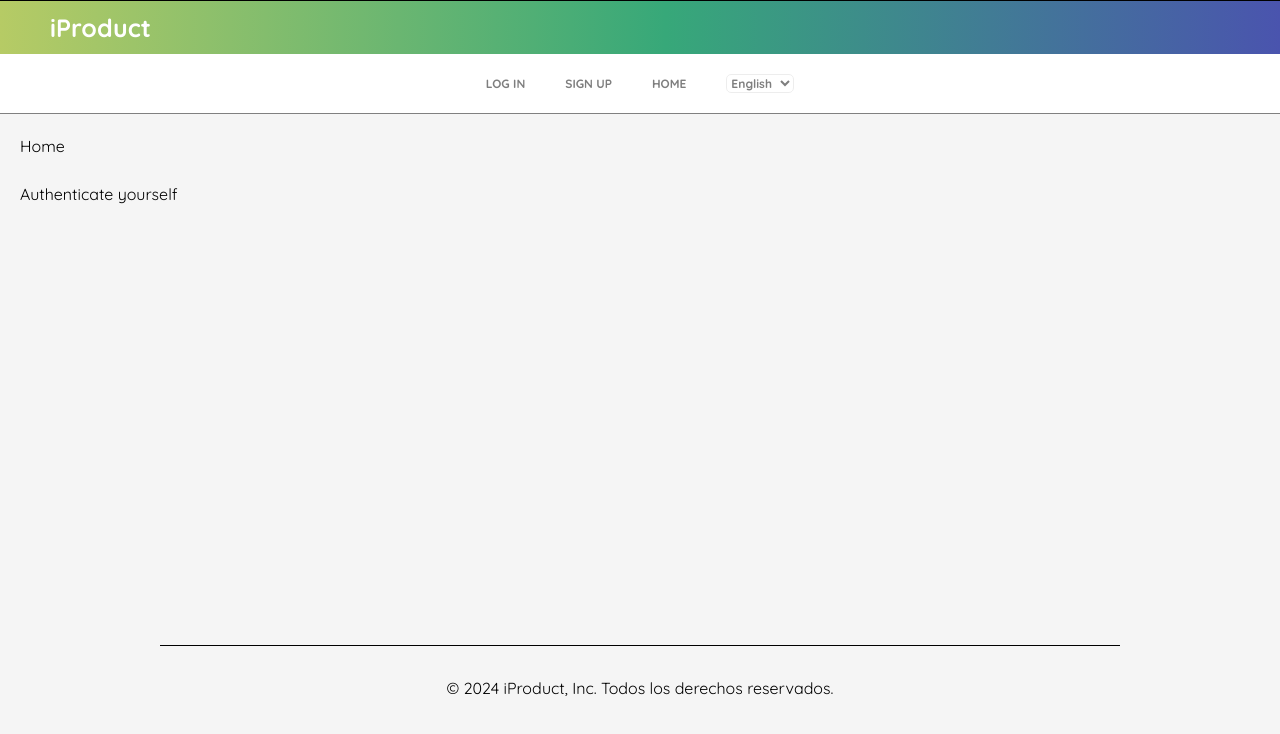
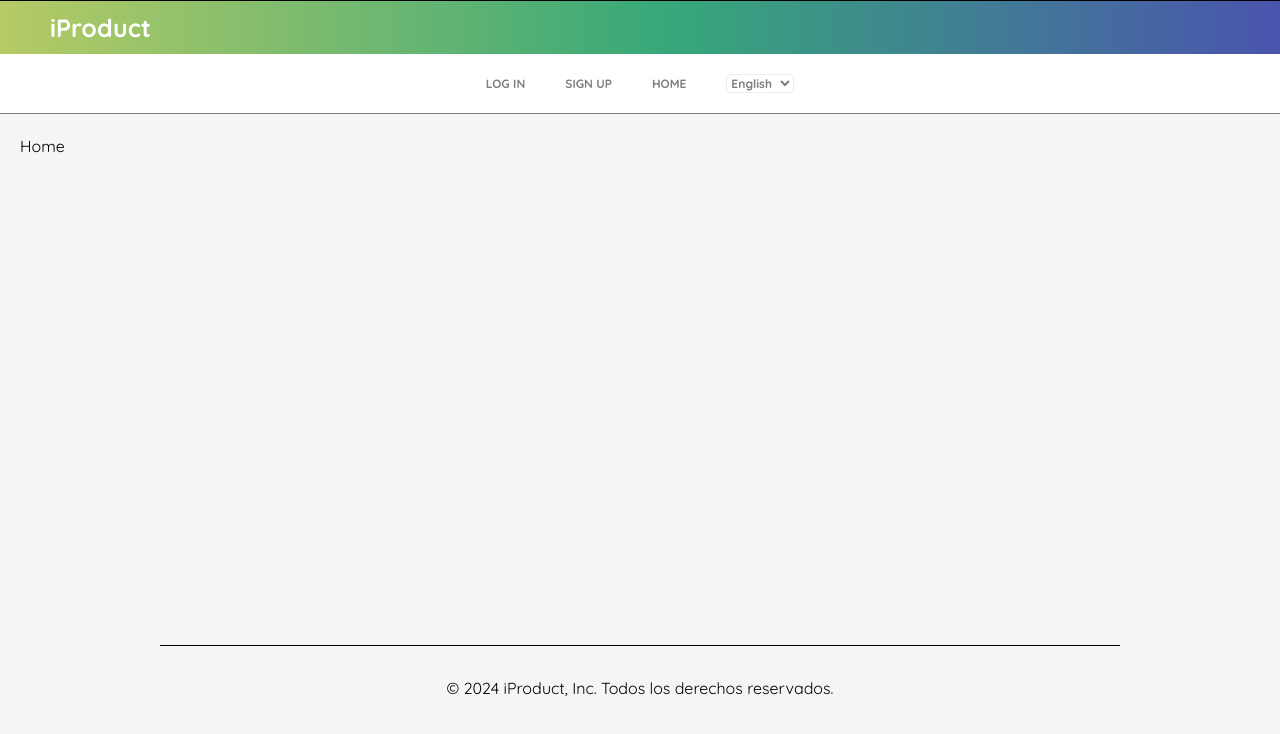
Before and after one commit to franccoina/PruebaNextJS, a Next.js app: page / in a window 1280 px wide. Shown: the top 734 px of the page. Built offline with nearby package versions, Linux system fonts and the light colour scheme; no server answers; what next-redux-wrapper would draw is missing.

Commit message:
Hotfix for page.tsx

```diff
--- a/src/app/page.tsx
+++ b/src/app/page.tsx
@@ -1,7 +1,6 @@
 "use client"
 import styled from "styled-components";
 import { useTranslations } from "next-intl";
-import StyledLink from "@/components/UI/Link/Link";
 import { Switchbar } from "@/components/switchbar/SwitchbarAuth";
 
 const Div = styled.div`
@@ -19,10 +18,6 @@ const HomePage = () => {
     <Switchbar />
     <Div>
       <h1>{translation("title")}</h1>
-      <br/>
-      <div>
-        <StyledLink href="/login" label="Authenticate yourself"></StyledLink>
-      </div>
     </Div></>
   );
 };
```
